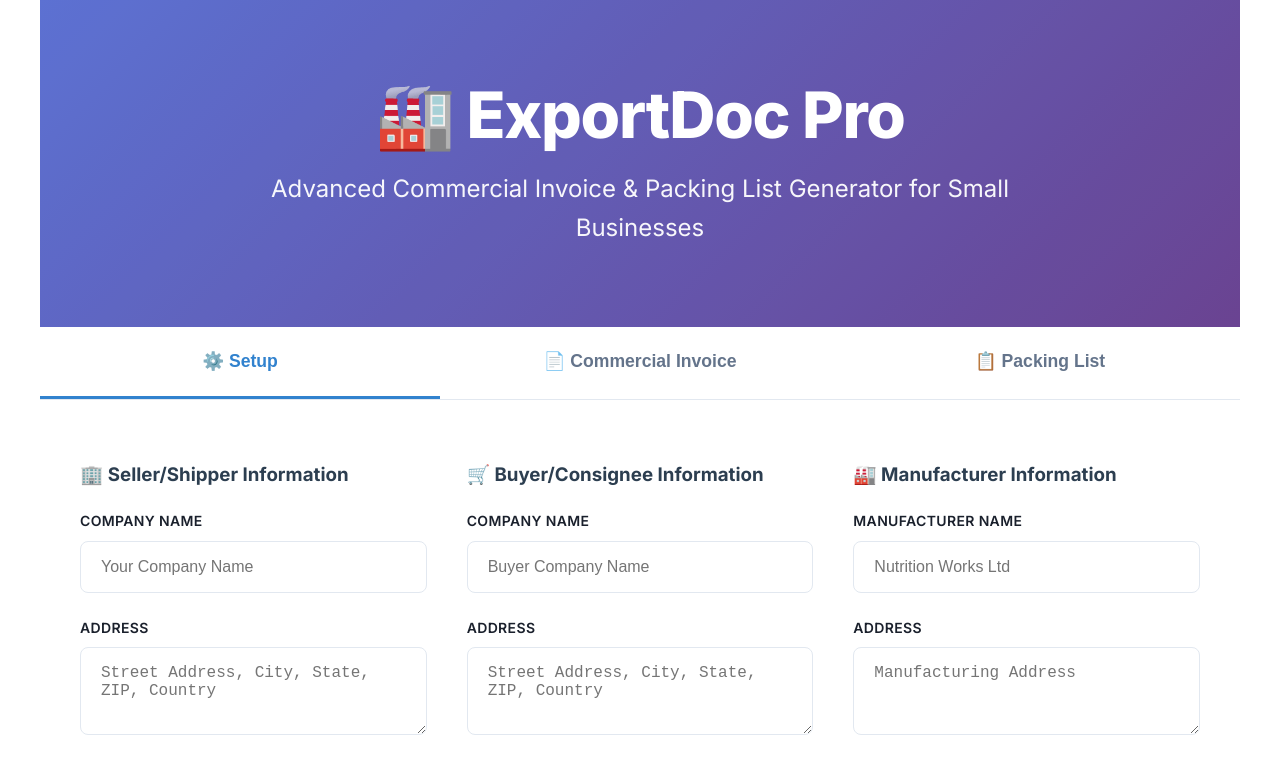
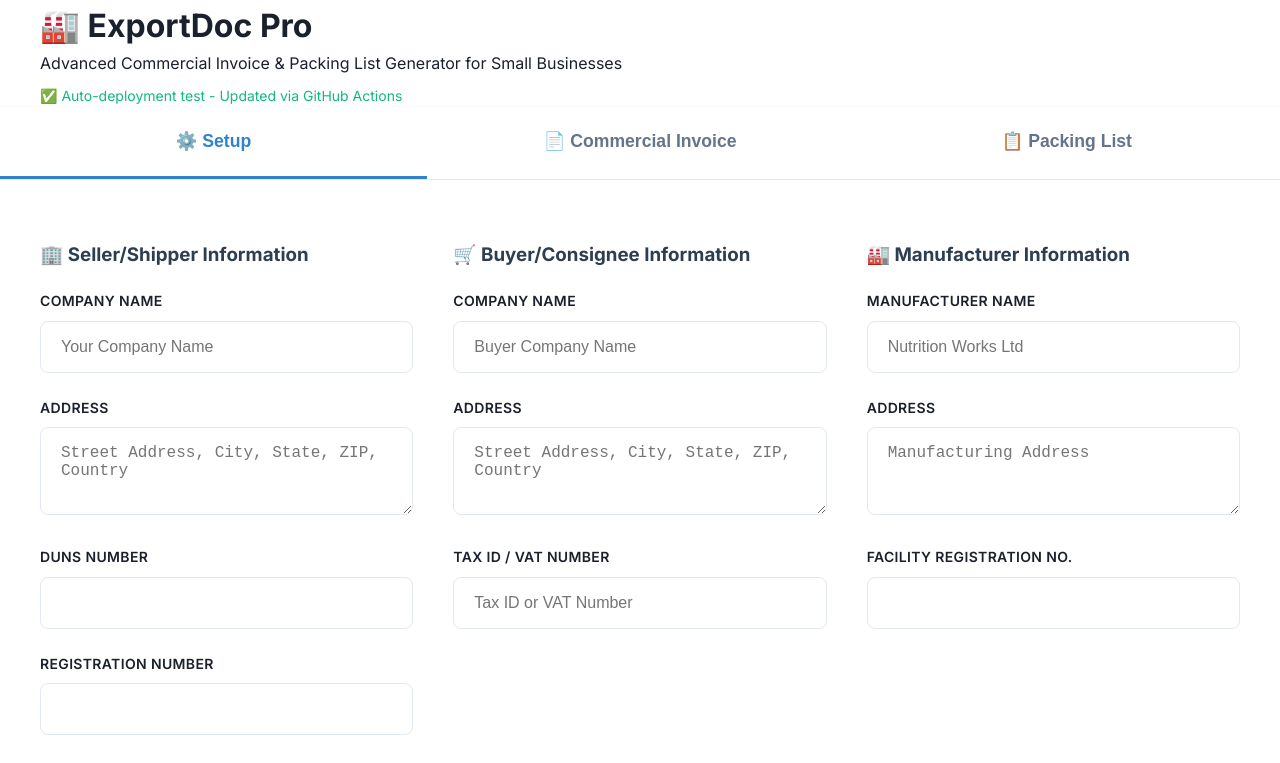
Before and after one commit to siddav83/exportdoc-pro, a plain HTML site: page index.html in a window 1280 px wide. Shown: the top 763 px of the page. Drawn offline with Linux system fonts and the light colour scheme.

Commit message:
Test auto-deployment - Added deployment indicator

```diff
--- a/index.html
+++ b/index.html
@@ -13,14 +13,13 @@
     <link rel="stylesheet" href="styles.css" />
   </head>
   <body>
-    <div class="container">
-      <div class="header">
+    <header>
+      <div class="container">
         <h1>🏭 ExportDoc Pro</h1>
-        <p>
-          Advanced Commercial Invoice & Packing List Generator for Small
-          Businesses
-        </p>
+        <p>Advanced Commercial Invoice & Packing List Generator for Small Businesses</p>
+        <p style="color: #10b981; font-size: 14px; margin-top: 8px;">✅ Auto-deployment test - Updated via GitHub Actions</p>
       </div>
+    </header>
 
       <div class="tab-container">
         <button class="tab active" onclick="switchTab('setup')">
```
